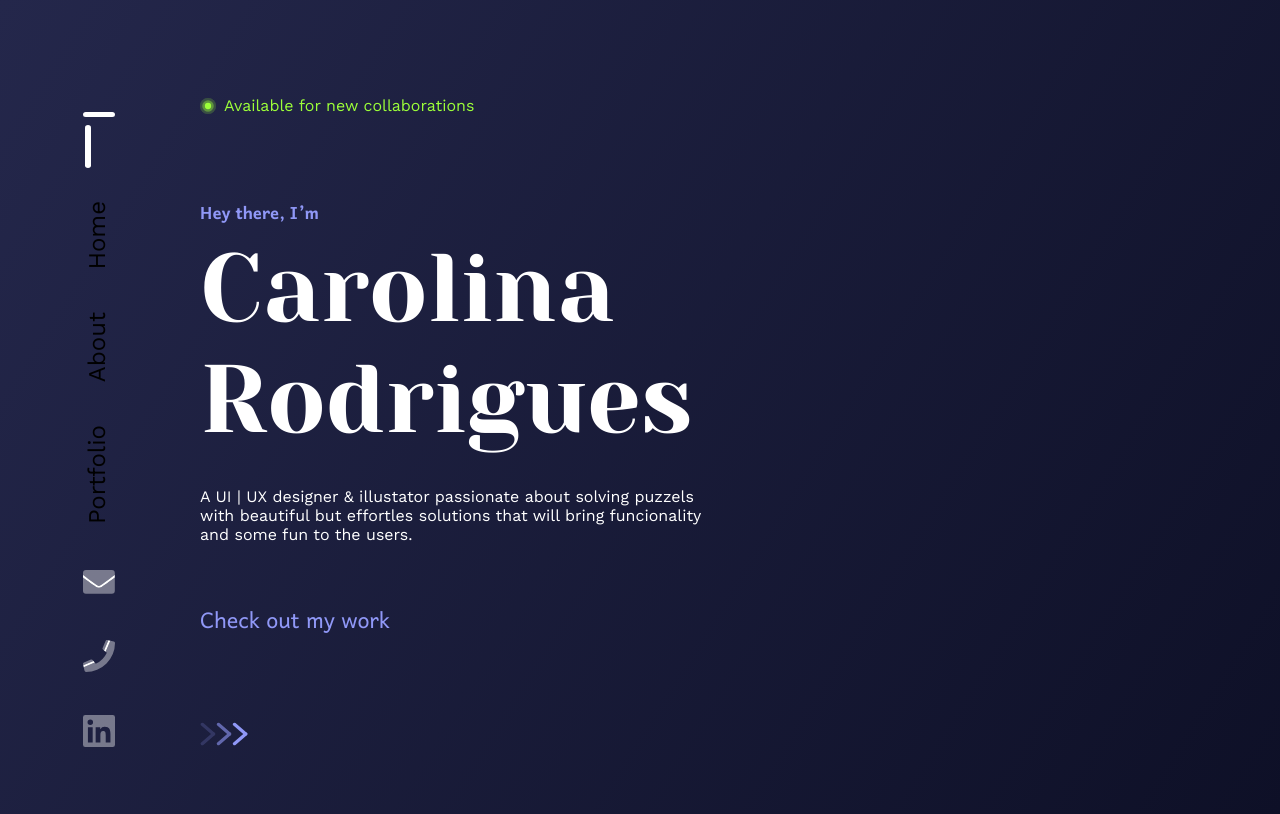
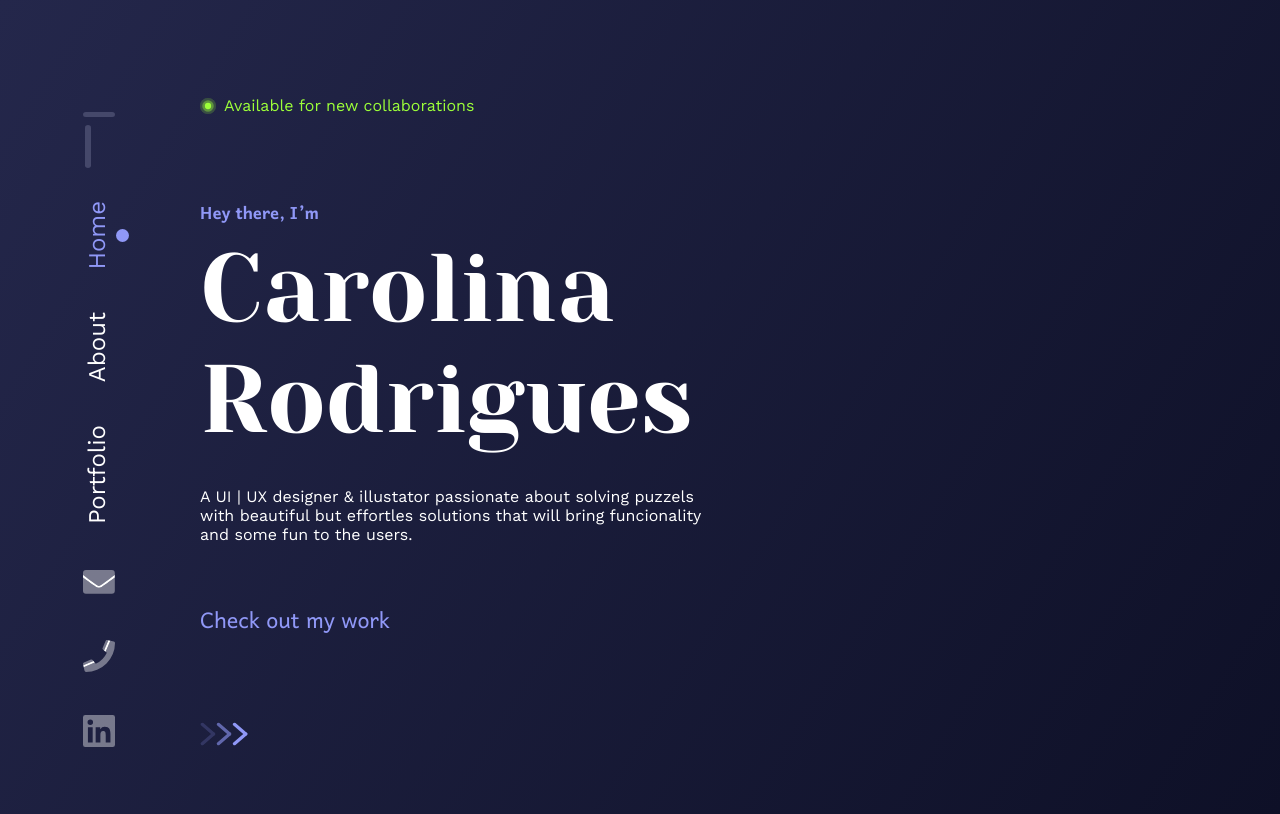
Before and after one commit to maolivieri/carolina-portfolio, a Next.js app: page / in a window 1280 px wide. Both pictures are taken after a click on the element 107 px from the left and 130 px from the top of the page. Shown: the top 814 px of the page. Built offline with nearby package versions, Linux system fonts and the light colour scheme.

Commit message:
style: make side nav fixed and add active dot to side nav item

```diff
--- a/src/components/SideNav/styles.module.scss
+++ b/src/components/SideNav/styles.module.scss
@@ -1,6 +1,6 @@
 .nav {
   width: calc(3.3rem + 1.2rem);
-  position: absolute;
+  position: fixed;
   padding-left: 1.2rem;
   padding-top: 10vh;
   padding-bottom: 2rem;
--- a/src/design/NavItem/index.tsx
+++ b/src/design/NavItem/index.tsx
@@ -12,7 +12,12 @@ const NavItem = ({ isActive = false, children, icon = null }: IProps) => {
   return (
     <div className={styles.container}>
       {!icon ? (
-        <p className={isActive ? styles.text : styles.activeText}>{children}</p>
+        <>
+          <p className={!isActive ? styles.text : styles.activeText}>
+            {children}
+          </p>
+          {isActive && <div className={styles.activeDot} />}
+        </>
       ) : (
         <div className={styles.icon}>
           <Image
--- a/src/design/NavItem/styles.module.scss
+++ b/src/design/NavItem/styles.module.scss
@@ -2,6 +2,7 @@
   display: flex;
   text-align: center;
   align-items: center;
+  flex: 1;
 }
 
 .text {
@@ -9,15 +10,26 @@
   writing-mode: vertical-rl;
   margin: 0;
   font-size: 1.5rem;
+  color: #ffffff;
 }
 .activeText {
   transform: rotate(-180deg);
   writing-mode: vertical-rl;
   margin: 0;
   font-size: 1.5rem;
+  color: #9098f7;
 }
 
 .icon {
   width: 2rem;
   height: 2rem;
 }
+
+.activeDot {
+  margin-left: 0.3rem;
+  opacity: 1;
+  background: #9098f7;
+  width: 0.8rem;
+  height: 0.8rem;
+  border-radius: 9999px;
+}
--- a/src/screens/Home/styles.module.scss
+++ b/src/screens/Home/styles.module.scss
@@ -2,6 +2,7 @@
   background: transparent linear-gradient(302deg, #0e1027 0%, #24274b 100%) 0%
     0% no-repeat padding-box;
   min-width: 100vw;
+  min-height: 100vh;
   flex: 1;
   padding-top: 10vh;
   padding-bottom: 2rem;
```
Also changed, not shown: public/assets/icons/bottom.svg, public/assets/icons/top.svg.
